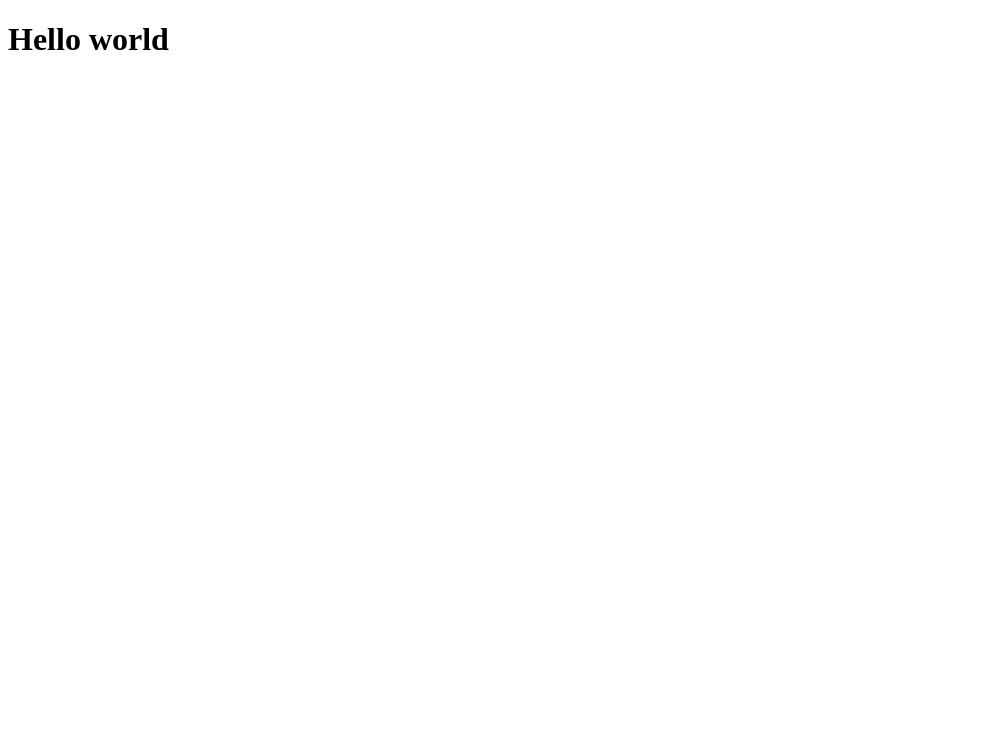
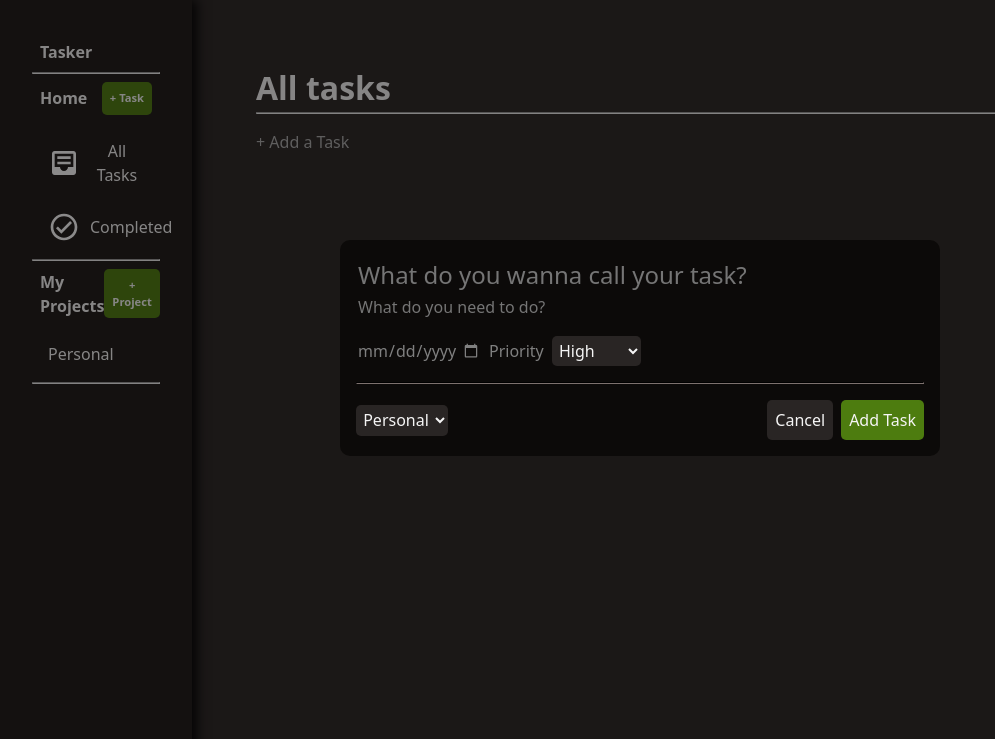
Before and after one commit to Jraymart/To-do-list-TOP, a website built with webpack: page src/template.html in a window 1280 px wide. Shown: the whole page, without its empty margins (0-995 px from the left). Built offline with nearby package versions, Linux system fonts and the light colour scheme.

Commit message:
Begun HTML content and styling

```diff
--- a/package.json
+++ b/package.json
@@ -22,5 +22,8 @@
     "webpack-cli": "^6.0.1",
     "webpack-dev-server": "^5.2.0",
     "webpack-merge": "^6.0.1"
+  },
+  "dependencies": {
+    "date-fns": "^4.1.0"
   }
 }
--- /dev/null
+++ b/src/ToDoItem.js
@@ -0,0 +1,23 @@
+//Handles anything relating to tasks or ToDo's
+export default class ToDoItem {
+    constructor(
+        title,
+        description,
+        dueDate,
+        priority,
+        parentProjectId,
+        completed,
+    ){
+        this.id = Math.random().toString().split(".")[1];
+        this.createdAt = new Date();
+        this.title = title;
+        this.description = description;
+        this.dueDate = dueDate;
+        this.priority = priority;
+        this.parentProjectId = parentProjectId;
+        this.completed = false;
+    }
+    toggleComplete() {
+        this.completed = !this.completed
+    }
+};
--- /dev/null
+++ b/src/ToDoProject.js
@@ -0,0 +1,24 @@
+//handles groups of tasks
+export default class ToDoProject{
+    constructor(todoItems = [], title)
+    {
+        this.id = title === "Home" ? "Home" : Math.random().toString().split(".")[1];
+        this.title = title;
+        this.todoItems = todoItems;
+    }
+
+    addItem(newItem){
+        this.todoItems.push(newItem);
+    }
+
+    removeItem(itemId){
+        const index = this.todoItems.findIndex((item) => item.id === itemId);
+        if (index === -1){
+            return;
+        }
+        this.todoItems.splice(index,1);
+    }
+    getTasks(){
+        return this.todoItems;
+    }
+}
--- a/src/index.js
+++ b/src/index.js
@@ -1,8 +1,19 @@
+import ToDoItem from "./ToDoItem";
+import ToDoProject from "./ToDoProject";
+import "./styles/reset.css";
+import "./styles/style.css";
 //test webpack setup of index.js
+const project = new ToDoProject([], 'Home');
 console.log("test index.js");
+const task1 = new ToDoItem(
+    'buy groceries',
+    'milk + bread',
+    '2025-01-10',
+    'high',
+    project.title
+);
 
-//test DOM via webpack
-const contentDiv = document.querySelector(".content");
-const testH1 = document.createElement("h1");
-testH1.textContent = "Hello world";
-contentDiv.appendChild(testH1);
+
+project.addItem(task1);
+console.log('Project: ', project);
+console.log('Todo: ', project.getTasks());
--- /dev/null
+++ b/src/styles/reset.css
@@ -0,0 +1,77 @@
+/*
+  Josh's Custom CSS Reset
+  https://www.joshwcomeau.com/css/custom-css-reset/
+*/
+
+*,
+*::before,
+*::after {
+  box-sizing: border-box;
+}
+
+* {
+  margin: 0;
+}
+
+body {
+  line-height: 1.5;
+  -webkit-font-smoothing: antialiased;
+  min-height: 100vh;
+}
+
+img,
+picture,
+video,
+canvas,
+svg {
+  display: block;
+  max-width: 100%;
+}
+
+input,
+button,
+textarea,
+select {
+  font: inherit;
+}
+
+p,
+h1,
+h2,
+h3,
+h4,
+h5,
+h6 {
+  overflow-wrap: break-word;
+}
+
+p {
+  text-wrap: pretty;
+}
+h1,
+h2,
+h3,
+h4,
+h5,
+h6 {
+  text-wrap: balance;
+}
+
+#root,
+#__next {
+  isolation: isolate;
+}
+
+/* CUSTOM */
+
+ul,
+ol {
+  list-style: none;
+  padding: 0;
+}
+
+button {
+  border: none;
+  background-color: transparent;
+  padding: 0;
+}
--- /dev/null
+++ b/src/styles/style.css
@@ -0,0 +1,92 @@
+*{
+    font-family: system-ui, -apple-system, BlinkMacSystemFont, 'Segoe UI', Roboto, Oxygen, Ubuntu, Cantarell, 'Open Sans', 'Helvetica Neue', sans-serif;
+    color: whitesmoke;
+}
+body {
+    background-color: #292524;
+
+}
+
+#navbar {
+    background-color: #1c1917;
+    display: flex;
+    flex-direction: column;
+    width: 15vw;
+    padding: 2rem;
+    height: 100vh;
+    box-shadow: 5px 0px 11px 0px #000000;
+}
+
+#home,
+#projects {
+    display: flex;
+    justify-content: space-between;
+    align-items: center;
+}
+
+.navbutton{
+    text-align: center;
+    background-color: #4d7c0f;
+    padding: .5rem;
+    font-size: .7rem;
+    border-radius: 5px;
+}
+
+.navbutton:hover {
+    background-color: #3f6212;
+}
+
+#logo,
+h2 {
+    margin: .5rem;
+    font-size: 1rem;
+}
+
+ul>li {
+    margin: .5rem;
+    font-size: 1rem;
+}
+
+li>button {
+    display: flex;
+    align-items: center;
+    gap: 10px;
+    width: 100%;
+    padding: .5rem;
+}
+
+button>img {
+    width: 2rem;
+    filter: invert(30);
+}
+
+.project:active,
+.task:active {
+    background-color: #365314;
+}
+.project:hover,
+.task:hover {
+    background-color: #365314;
+}
+.content{
+    display: flex;
+}
+.task-list-container{
+    margin:4rem;
+    display: flex;
+    flex-direction: column;
+    width: 100%;
+    gap:.5rem;
+}
+.task-list{
+    display: grid;
+    grid-template-columns: 1fr;
+    grid-auto-rows: 3rem;
+}
+.listbutton{
+    text-align: left;
+    color:rgb(170, 170, 170)
+}
+.listbutton:hover{
+    color:#4d7c0f;
+}
--- a/src/template.html
+++ b/src/template.html
@@ -1,11 +1,177 @@
 <!DOCTYPE html>
 <html lang="en">
+
 <head>
     <meta charset="UTF-8">
     <meta name="viewport" content="width=device-width, initial-scale=1.0">
     <title>To Do List | TOP</title>
+    <style>
+        dialog {
+            height: 100vh;
+            width: 100vw;
+            padding: 0;
+            margin: 0;
+            border: none;
+            background-color: #0c0a0979;
+
+            & .overlay {
+                height: 100%;
+                width: 100%;
+                padding: 30vh 0;
+            }
+
+            & form {
+                display: flex;
+                flex-direction: column;
+                padding: 1rem;
+                margin: 0 auto;
+                width: min(75vw, 600px);
+                background-color: #0c0a09;
+                border-radius: 10px;
+                gap: 1rem;
+            }
+
+            & input[type="text"] {
+                background-color: transparent;
+                width: 100%;
+                border: none;
+            }
+
+            & input:first-child {
+                font-size: 1.5rem;
+            }
+
+            & #new-task-due {
+                background-color: transparent;
+                border: none;
+                color: grey;
+                font-size: 1em;
+                width:125px;
+            }
+
+            input[type="date"]::-webkit-calendar-picker-indicator {
+                filter: invert(.5);
+                cursor: pointer;
+            }
+
+            & div:nth-child(2) {
+                display: flex;
+                align-items: center;
+                gap:.5rem;
+            }
+            & label{
+                color:grey;
+            }
+            & select option, select{
+                background-color: #292524;;
+                border: none;
+                border-radius: 5px;
+                padding:0.2rem;
+            }
+            & hr{
+              border-color:  #292524;
+            }
+            & div:nth-child(4){
+                display: flex;
+                align-items: center;
+                justify-content: space-between;
+            }
+            & button{
+                padding:.5rem;
+                border-radius: 5px;
+            }
+            & button:first-of-type{
+                background-color: #292524;
+                &:hover{
+                    background-color:#44403c ;
+                }
+            }
+
+            & button:last-of-type{
+                background-color: #4d7c0f;
+                &:hover{
+                    background-color: #3f6212;
+                }
+            }
+        }
+
+    </style>
 </head>
+
 <body>
-    <div class="content"></div>
+    <div class="content">
+        <nav id="navbar">
+            <h1 id="logo">Tasker</h1>
+            <hr>
+            <h2 id="home">Home <button type="button" class="navbutton newTask">+ Task</button></h2>
+            <ul id="home-list">
+                <li>
+                    <button type="button" class="task all">
+                        <img src="img/inbox.svg" alt="All tasks">
+                        All Tasks
+                    </button>
+                </li>
+                <li>
+                    <button type="button" class="task completed">
+                        <img src="img/check-circle-outline.svg" alt="All tasks">
+                        Completed
+                    </button>
+                </li>
+            </ul>
+            <hr>
+            <h2 id="projects">My Projects <button type="button" class="navbutton newProject">+ Project</button>
+            </h2>
+            <ul id="project-list">
+                <li><button type="button" class="personal project">Personal</button></li>
+            </ul>
+            <hr>
+        </nav>
+        <div class="task-list-container">
+            <h1>All tasks
+                <hr>
+            </h1>
+            <div class="task-list">
+            </div>
+            <button type="button" class="listbutton newTask">+ Add a Task</button>
+        </div>
+        <dialog id="task-dialogue" open>
+            <div class="overlay">
+                <form id="task-form" class="task-form">
+                    <div>
+                        <input type="text" id="new-task-title" placeholder="What do you wanna call your task?"
+                            required="required">
+                        <input type="text" id="new-task-description" placeholder="What do you need to do?">
+                    </div>
+
+                    <div>
+                        <input type="date" id="new-task-due">
+                        <div>
+                            <label for="priority">Priority</label>
+                            <select name="priority" id="new-task-priority">
+                                <option value="1">High</option>
+                                <option value="2">Medium</option>
+                                <option value="3">Low</option>
+                            </select>
+                        </div>
+                    </div>
+                    <hr>
+                    <div>
+                        <select name="new-task-project-selector" id="new-task-project-selector">
+                            <option>Personal</option>
+                        </select>
+
+                        <div class="form-actions">
+                            <button class="cancel-button" type="button">Cancel</button>
+                            <button class="confirm-button" type="submit">Add Task</button>
+                        </div>
+                    </div>
+                </form>
+            </div>
+        </dialog>
+    </div>
+    <script>
+
+    </script>
 </body>
+
 </html>
```
Also changed, not shown: src/img/check-circle-outline.svg (added), src/img/inbox.svg (added), 1 other file.
